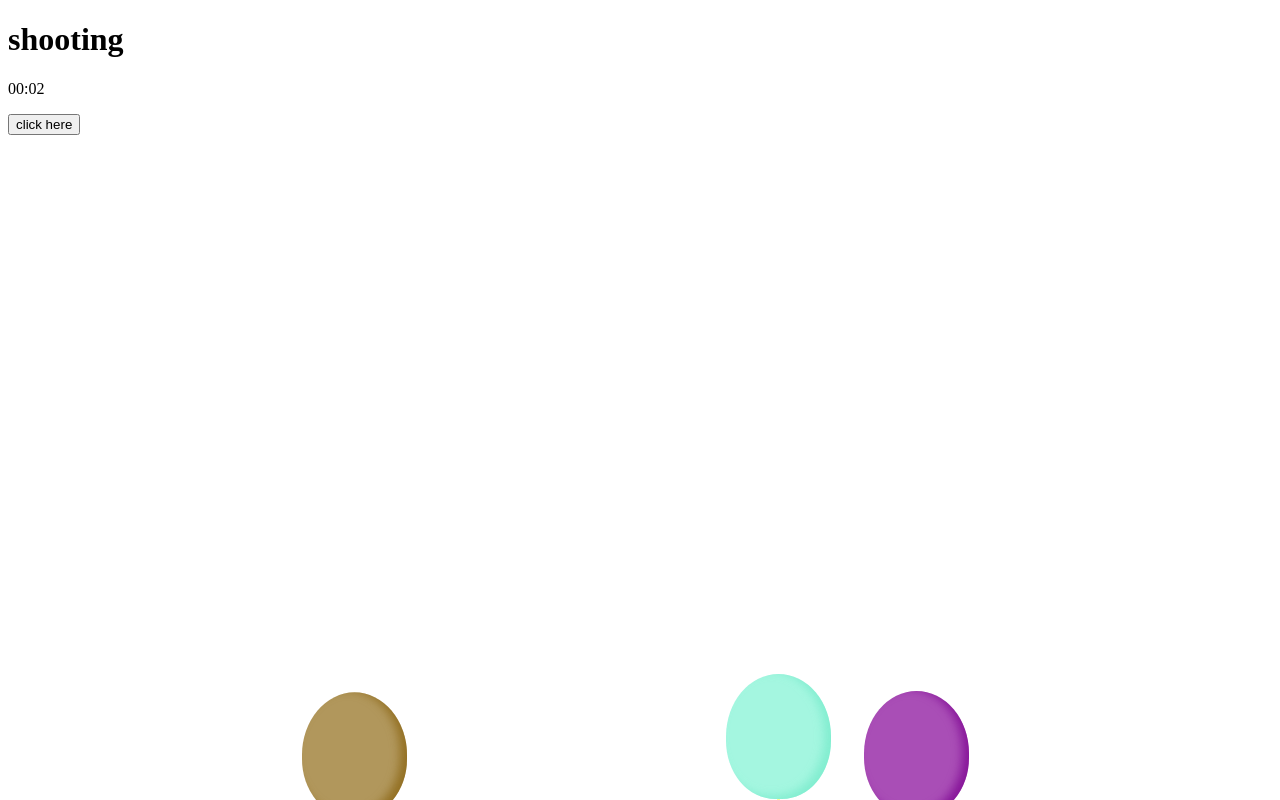
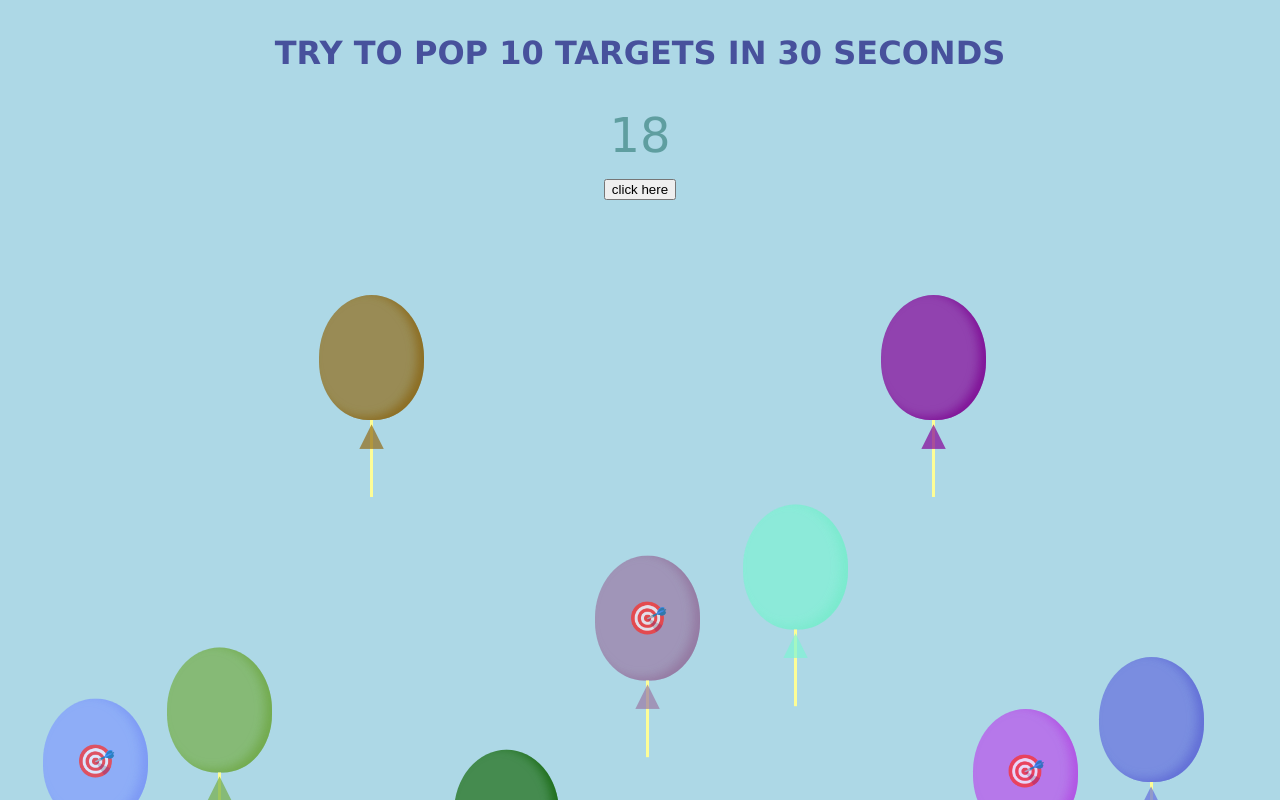
Before and after one commit to reemtamir/ballon-pop, a plain HTML site: page index.html in a window 1280 px wide. Both pictures are taken after a click on the button "click here". Shown: the top 800 px of the page. Drawn offline with Linux system fonts and the light colour scheme.

Commit message:
add functions

```diff
--- a/index.html
+++ b/index.html
@@ -8,9 +8,12 @@
     <link rel="stylesheet" href="styles/styles.css" />
   </head>
   <body>
-    <h1>shooting</h1>
-    <p><span id="seconds">00</span>:<span id="tens">00</span></p>
-    <button onclick=" createBalloons(100); timer()">click here</button>
+    <h1 class="header">TRY TO POP 10 TARGETS IN 30 SECONDS</h1>
+    <main class="main">
+      <p><span id="tens">20</span></p>
+      <button onclick=" createBalloons(100); timer(); ">click here</button>
+    </main>
+
     <div id="balloon-container"></div>
 
     <script src="main.js"></script>
--- a/main.js
+++ b/main.js
@@ -1,6 +1,5 @@
 'use strict';
 var pop = new Audio('balloon.mp3');
-
 function random(num) {
   return Math.floor(Math.random() * num);
 }
@@ -11,7 +10,7 @@ function getRandomStyles() {
   var b = random(255);
   var mt = random(200);
   var ml = random(50);
-  var dur = random(10) + 10;
+  var dur = random(6) + 6;
   return `
   background-color: rgba(${r},${g},${b},0.7);
   color: rgba(${r},${g},${b},0.7);
@@ -20,69 +19,59 @@ function getRandomStyles() {
   animation: float ${dur}s ease-in infinite
   `;
 }
+var h1 = document.querySelector('.header');
+var main = document.querySelector('.main');
+var balloonContainer = document.getElementById('balloon-container');
 var Interval;
 var count = 0;
 function createBalloons(num) {
-  var balloonContainer = document.getElementById('balloon-container');
+  h1.classList.remove('hide');
+  main.classList.remove('end-game');
+  balloonContainer.style.display = 'block';
   for (let i = num; i > 0; i--) {
     var balloon = document.createElement('div');
     balloon.className = 'balloon';
     balloon.id = i;
-
     balloon.style.cssText = getRandomStyles();
     balloonContainer.append(balloon);
-    if (i % 3 === 0) {
+    if (i % 4 === 0) {
       balloon.innerHTML = '🎯';
     }
 
-    balloon.addEventListener('click', function balloonPop(event, id) {
-      var balloon = document.querySelector('.balloon');
+    balloon.addEventListener('click', function balloonPop() {
       document.getElementById(i).classList.add('hide');
-      if (i % 3 === 0) count++;
+      if (i % 4 === 0) count++;
       pop.play();
       pop.currentTime = 0;
       if (count === 5) {
-        alert('game');
-        count = 0;
+        appendTens.innerHTML = ' WIN';
+        balloonContainer.style.display = 'none';
         clearInterval(Interval);
+        main.classList.add('end-game');
+        h1.classList.add('hide');
       }
     });
   }
-
-  //   setTimeout(() => {
-  //     if (count <= 4) alert('game over');
-  //   }, 20000);
 }
+var tens = 21;
+var appendTens = document.getElementById('tens');
 
 function timer() {
-  var seconds = 0;
-  var tens = 0;
-  var appendTens = document.getElementById('tens');
-  var appendSeconds = document.getElementById('seconds');
-
+  tens = 21;
+  count = 0;
   clearInterval(Interval);
   Interval = setInterval(startTimer, 1000);
-  function startTimer() {
-    tens++;
-
-    if (tens <= 9) {
-      appendTens.innerHTML = '0' + tens;
-    }
-
-    if (tens > 9) {
-      appendTens.innerHTML = tens;
-    }
-
-    if (tens > 99) {
-      seconds++;
-      appendSeconds.innerHTML = '0' + seconds;
-      tens = 0;
-      appendTens.innerHTML = '0' + 0;
-    }
-
-    if (seconds > 9) {
-      appendSeconds.innerHTML = seconds;
-    }
-    if (tens === 10) alert('stop');
+  startTimer();
+}
+function startTimer() {
+  tens--;
+  appendTens.innerHTML = +tens;
+  if (tens === 0) {
+    appendTens.innerHTML = 'GAME OVER';
+    count = 0;
+    clearInterval(Interval);
+    balloonContainer.style.display = 'none';
+    main.classList.add('end-game');
+    h1.classList.add('hide');
   }
 }
--- a/styles/_game.scss
+++ b/styles/_game.scss
@@ -1,5 +1,25 @@
+body {
+  text-align: center;
+  background-color: lightblue;
+  font-family: Verdana, Geneva, Tahoma, sans-serif;
+}
+.header {
+  position: sticky;
+  top: 10px;
+  line-height: 2;
+  color: rgba(25, 19, 122, 0.685);
+}
+.main {
+  position: sticky;
+  top: 100px;
+}
+#tens {
+  font-size: 3rem;
+  color: cadetblue;
+}
+
 #balloon-container {
-  //   height: 100vh;
+  height: 90vh;
   padding: 1em;
   box-sizing: border-box;
   display: flex;
@@ -12,31 +32,12 @@
   width: 105px;
   border-radius: 75% 75% 70% 70%;
   position: relative;
-  animation: fadeIn 1s infinite;
+  animation: float 1s infinite;
   font-size: 2rem;
   display: inline-flex;
   justify-content: center;
   align-items: center;
   visibility: visible;
-}
-@-webkit-keyframes fadeIn {
-  0%,
-  100% {
-    opacity: 0;
-  }
-  50% {
-    opacity: 1;
-  }
-}
-
-@keyframes fadeIn {
-  0%,
-  100% {
-    opacity: 0;
-  }
-  50% {
-    opacity: 1;
-  }
 }
 
 .balloon:before {
@@ -45,7 +46,6 @@
   width: 1px;
   padding: 1px;
   background-color: #fdfd96;
-  // display: block;
   position: absolute;
   top: 125px;
   left: 0;
@@ -56,7 +56,6 @@
 .balloon:after {
   content: '▲';
   text-align: center;
-  // display: block;
   position: absolute;
   color: inherit;
   top: 120px;
@@ -77,20 +76,6 @@
   visibility: hidden;
 }
 
-/* Popup container */
-// .popup {
-//   background-color: #fdfd96;
-//   height: 125px;
-//   width: 105px;
-//   border-radius: 75% 75% 70% 70%;
-//   position: relative;
-//   animation: fadeIn 1s infinite;
-//   font-size: 3rem;
-//   display: inline-flex;
-//   justify-content: center;
-//   align-items: center;
-// }
-
 /* Toggle this class when clicking on the popup container (hide and show the popup) */
 .popup .show {
   visibility: visible;
@@ -99,3 +84,10 @@
 }
 
 /* Add animation (fade in the popup) */
+.end-game {
+  height: 100vh;
+  display: flex;
+  flex-direction: column;
+  justify-content: center;
+  align-items: center;
+}
```
Also changed, not shown: styles/styles.css, 1 other file.
